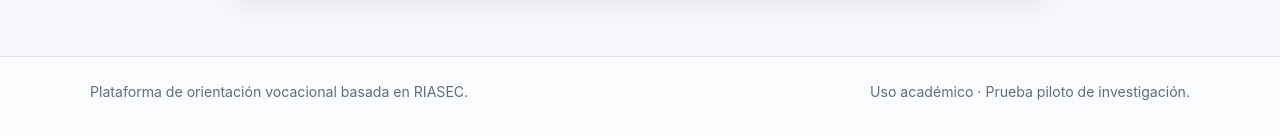
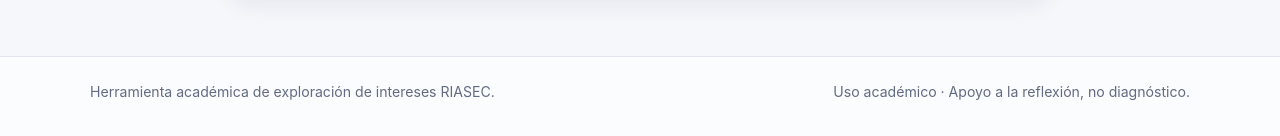
Before and after one commit to Mairon754/ProyectoWebTesis, a Flask app: page /demographics in a window 1280 px wide. Shown: the part 1094-1230 px from the top of the page. Run offline with Flask 3, Linux system fonts and the light colour scheme; the visitor is signed in with stand-in values (Sample User, id 1); parts of the project's set-up code (start-up, migrations or seed data) failed here and were passed over.

Commit message:
ux: clarify academic non-diagnostic platform scope

```diff
--- a/app/templates/base.html
+++ b/app/templates/base.html
@@ -6,7 +6,7 @@
     <meta name="theme-color" content="#5b4bdb">
     <meta
         name="description"
-        content="Plataforma de orientación vocacional basada en el modelo RIASEC."
+        content="Plataforma académica de evaluación de intereses RIASEC para investigación y orientación vocacional."
     >
     <script>
     (function () {
@@ -145,8 +145,8 @@
 
     <footer class="site-footer">
         <div class="site-footer__inner">
-            <p>Plataforma de orientación vocacional basada en RIASEC.</p>
-            <p>Uso académico · Prueba piloto de investigación.</p>
+            <p>Herramienta académica de exploración de intereses RIASEC.</p>
+            <p>Uso académico · Apoyo a la reflexión, no diagnóstico.</p>
         </div>
     </footer>
 
```
